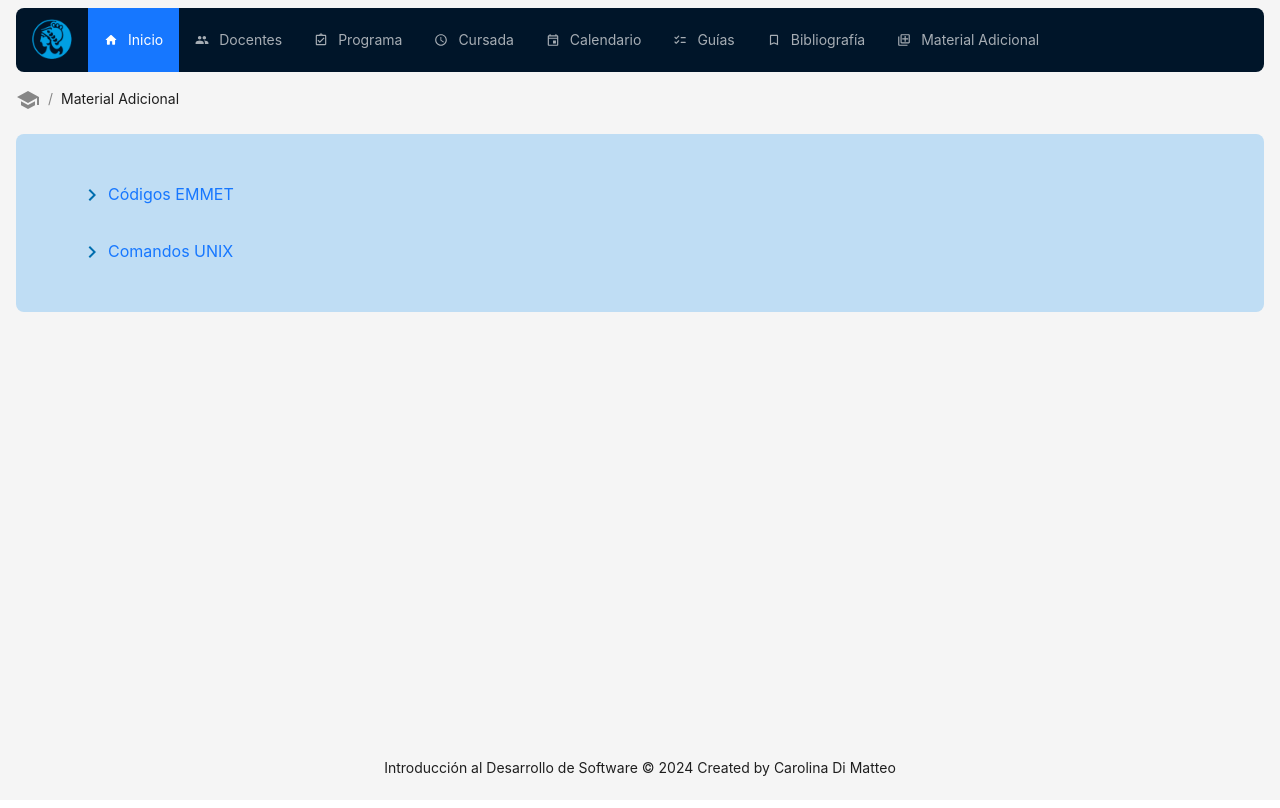
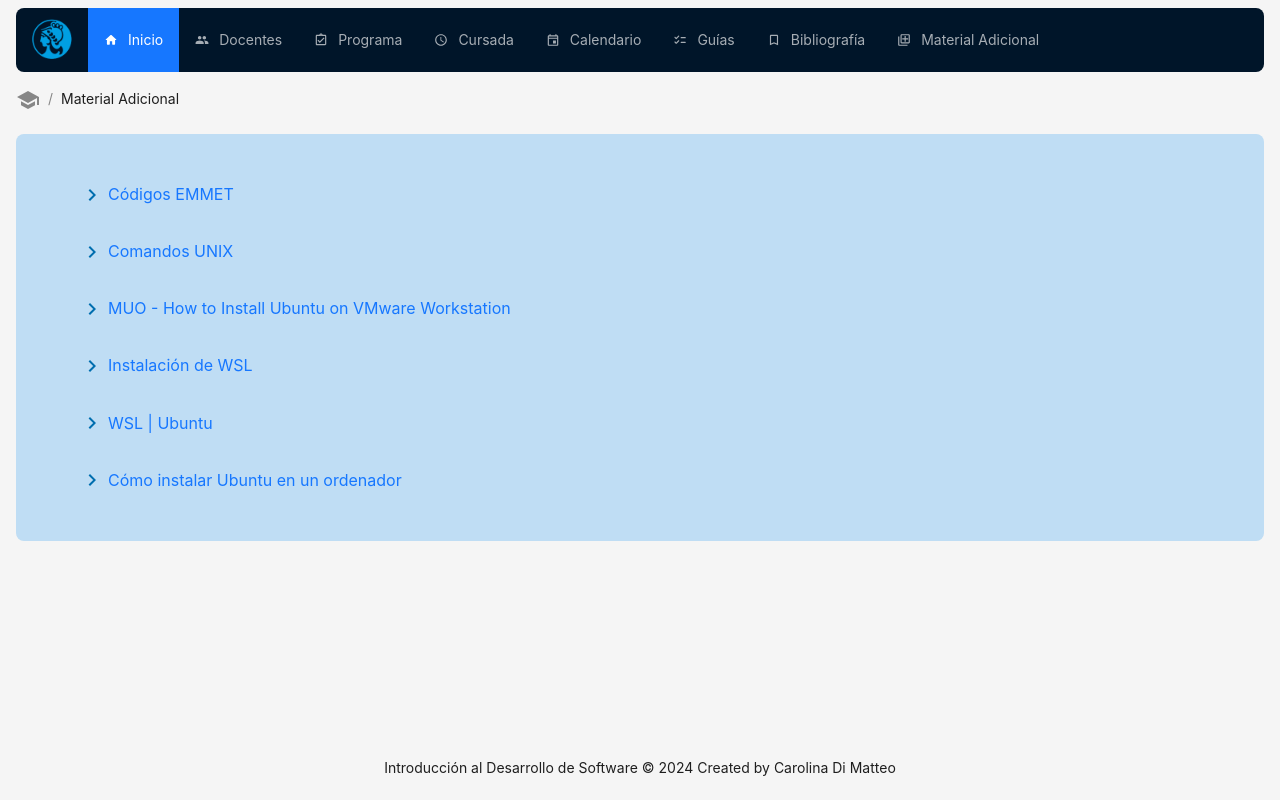
Before and after one commit to gcc-cdimatteo/gcc-cdimatteo.github.io, a Next.js app: page /material-adicional in a window 1280 px wide. Built offline with nearby package versions, Linux system fonts and the light colour scheme; a web font is replaced by a local one.

Commit message:
agrego nueva diapo, grapacion de primera clase  y material adicional

```diff
--- a/app/material-adicional/page.tsx
+++ b/app/material-adicional/page.tsx
@@ -3,9 +3,48 @@ import ListLinkItem from '../ui/list-link-item';
 import PageContainer from '../ui/page-container';
 import { Typography } from 'antd';
 
+const material = [
+  {
+    title: "Códigos EMMET",
+    link: "https://drive.google.com/file/d/1H0COwPY28acPIhz8fGGMpN467ZGMS4hg/view?usp=share_link",
+  },
+  {
+    title: "Comandos UNIX",
+    link: "https://drive.google.com/file/d/1e8wOwxJp9gc7uQw8JKKa4MT-BCDTqJaC/view?usp=share_link",
+  },
+  {
+    title: "MUO - How to Install Ubuntu on VMware Workstation",
+    link: "https://www.makeuseof.com/install-ubuntu-on-vmware-workstation/",
+  },
+  {
+    title: "Instalación de WSL",
+    link: "https://learn.microsoft.com/es-es/windows/wsl/install",
+  },
+  {
+    title: "WSL | Ubuntu",
+    link: "https://ubuntu.com/desktop/wsl",
+  },
+  {
+    title: "Cómo instalar Ubuntu en un ordenador",
+    link: "https://www.hostinger.com.ar/tutoriales/como-instalar-ubuntu"
+  }
+]
+
 export default function Page() {
   const p_content = <>
     <Typography style={{ fontSize: '1rem' }}>
+      {material.map((row: any) => {
+        return (
+          <>
+            <ListLinkItem
+              icon={<ChevronRightOutlined htmlColor="#006EAF" />}
+              link={row.link}
+              title={row.title}
+            />
+          </>
+        );
+      })}
+      {/*
       <ListLinkItem
         icon={<ChevronRightOutlined htmlColor="#006EAF" />}
         link={'https://drive.google.com/file/d/1H0COwPY28acPIhz8fGGMpN467ZGMS4hg/view?usp=share_link'}
@@ -13,11 +52,12 @@ export default function Page() {
       />
       <ListLinkItem
         icon={<ChevronRightOutlined htmlColor="#006EAF" />}
-        link={'https://drive.google.com/file/d/1H0COwPY28acPIhz8fGGMpN467ZGMS4hg/view?usp=share_link'}
+        link={'https://drive.google.com/file/d/1e8wOwxJp9gc7uQw8JKKa4MT-BCDTqJaC/view?usp=share_link'}
         title={"Comandos UNIX"}
-      />
+      /> */}
 
     </Typography>
+
   </>;
 
   return (
```
Also changed, not shown: app/ui/calendario/rows-details.tsx (+2 -2 lines).
